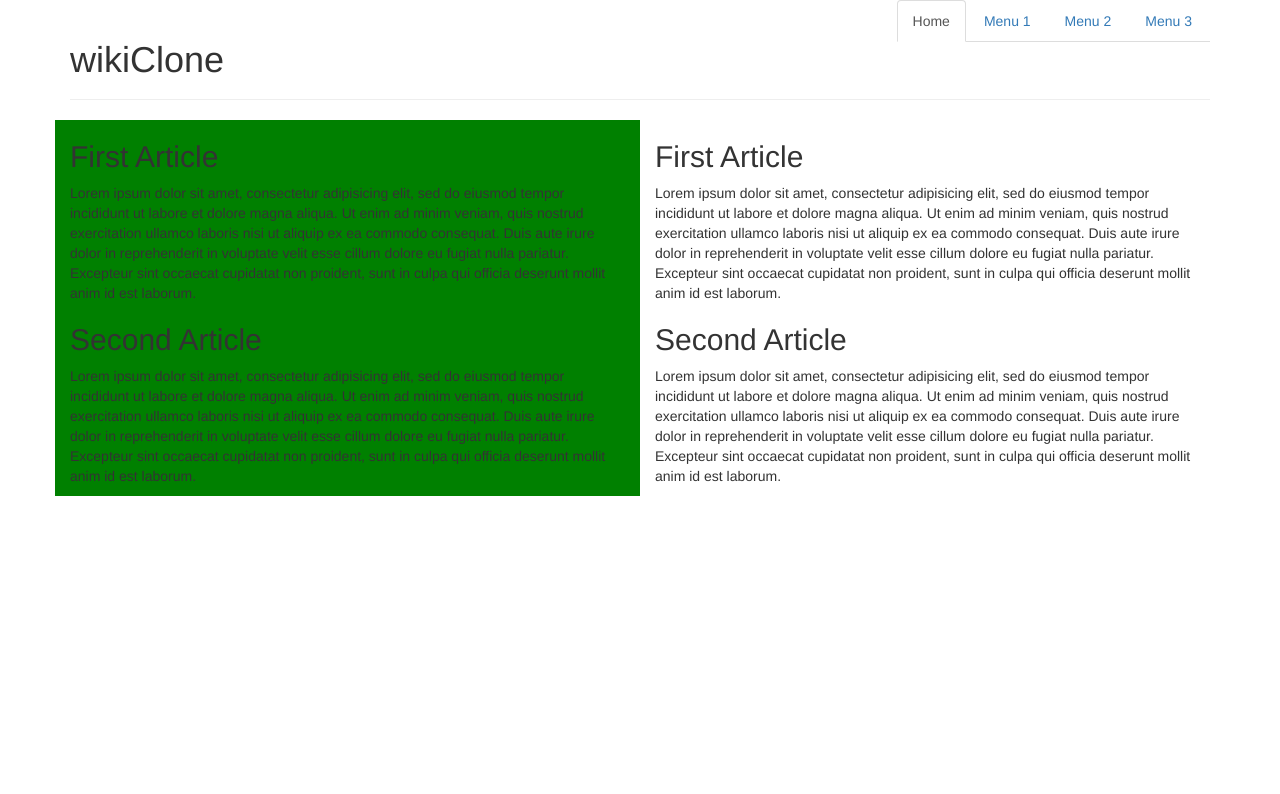
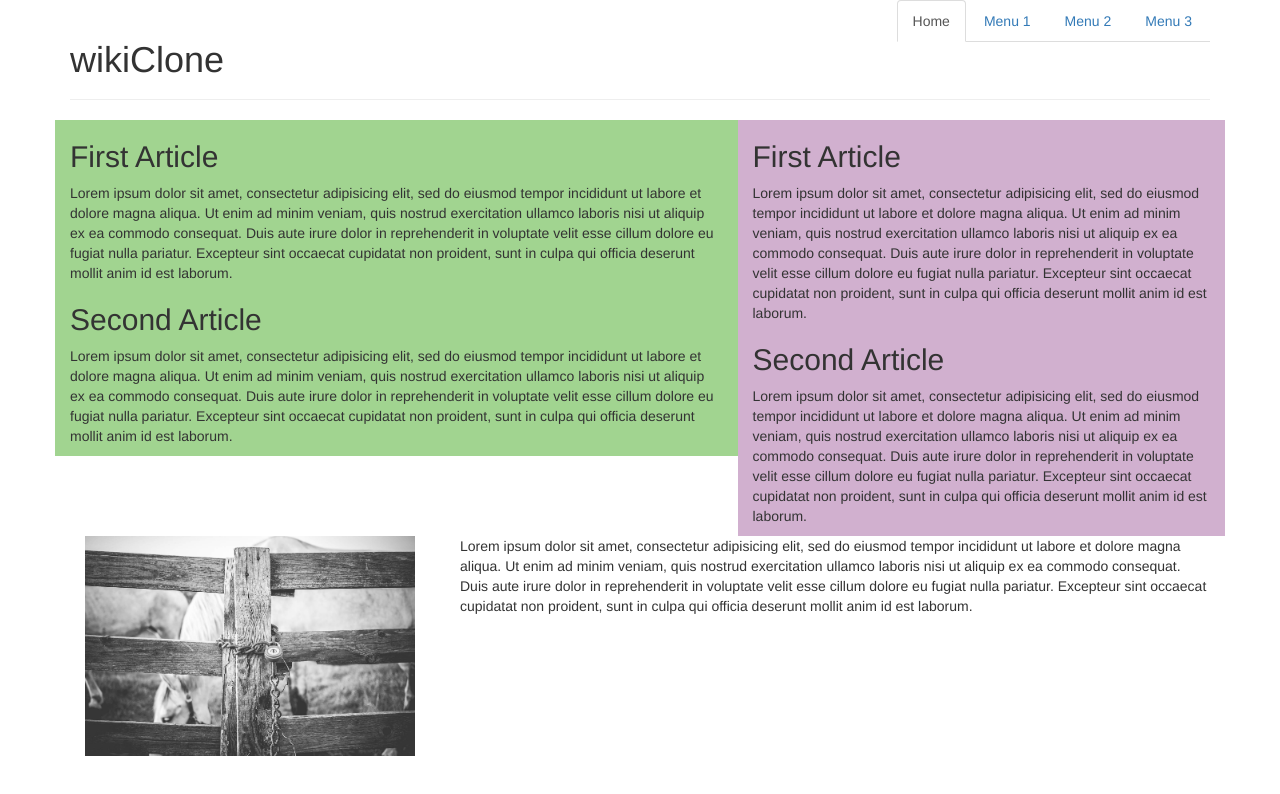
Before and after one commit to shathashaath/wiki-clone, a plain HTML site: page index.html in a window 1280 px wide. Drawn offline with Linux system fonts and the light colour scheme.

Commit message:
added bottom picture column

```diff
--- a/css/style.css
+++ b/css/style.css
@@ -1,3 +1,7 @@
 .col1 {
-  background-color: green;
+  background-color: #A1D490;
 }
+
+.col2 {
+  background-color: #D1B0CF;
+}
--- a/index.html
+++ b/index.html
@@ -18,7 +18,7 @@
         <h1>wikiClone</h1>
       </div>
       <div class="row">
-        <div class="col-md-6 col1">
+        <div class="col-md-7 col1">
           <h2>First Article</h2>
           <p>
             Lorem ipsum dolor sit amet, consectetur adipisicing elit, sed do eiusmod tempor incididunt ut labore et dolore magna aliqua. Ut enim ad minim veniam, quis nostrud exercitation ullamco laboris nisi ut aliquip ex ea commodo consequat. Duis aute irure dolor in reprehenderit in voluptate velit esse cillum dolore eu fugiat nulla pariatur. Excepteur sint occaecat cupidatat non proident, sunt in culpa qui officia deserunt mollit anim id est laborum.
@@ -28,7 +28,7 @@
             Lorem ipsum dolor sit amet, consectetur adipisicing elit, sed do eiusmod tempor incididunt ut labore et dolore magna aliqua. Ut enim ad minim veniam, quis nostrud exercitation ullamco laboris nisi ut aliquip ex ea commodo consequat. Duis aute irure dolor in reprehenderit in voluptate velit esse cillum dolore eu fugiat nulla pariatur. Excepteur sint occaecat cupidatat non proident, sunt in culpa qui officia deserunt mollit anim id est laborum.
           </p>
         </div>
-        <div class="col-md-6">
+        <div class="col-md-5 col2">
           <h2>First Article</h2>
           <p>
             Lorem ipsum dolor sit amet, consectetur adipisicing elit, sed do eiusmod tempor incididunt ut labore et dolore magna aliqua. Ut enim ad minim veniam, quis nostrud exercitation ullamco laboris nisi ut aliquip ex ea commodo consequat. Duis aute irure dolor in reprehenderit in voluptate velit esse cillum dolore eu fugiat nulla pariatur. Excepteur sint occaecat cupidatat non proident, sunt in culpa qui officia deserunt mollit anim id est laborum.
@@ -39,7 +39,16 @@
           </p>
         </div>
       </div>
-
+      <div class="row">
+        <div class="col-sm-4">
+          <p><img src="img/fence.jpg" class="col-md-12" alt="Picture of a locked fence" /></p>
+        </div>
+        <div class="col-md-8 pull-right">
+          <p>
+            Lorem ipsum dolor sit amet, consectetur adipisicing elit, sed do eiusmod tempor incididunt ut labore et dolore magna aliqua. Ut enim ad minim veniam, quis nostrud exercitation ullamco laboris nisi ut aliquip ex ea commodo consequat. Duis aute irure dolor in reprehenderit in voluptate velit esse cillum dolore eu fugiat nulla pariatur. Excepteur sint occaecat cupidatat non proident, sunt in culpa qui officia deserunt mollit anim id est laborum.
+          </p>
+        </div>
+      </div>
     </div>
   </body>
 </html>
```
Also changed, not shown: img/fence.jpg (added).
